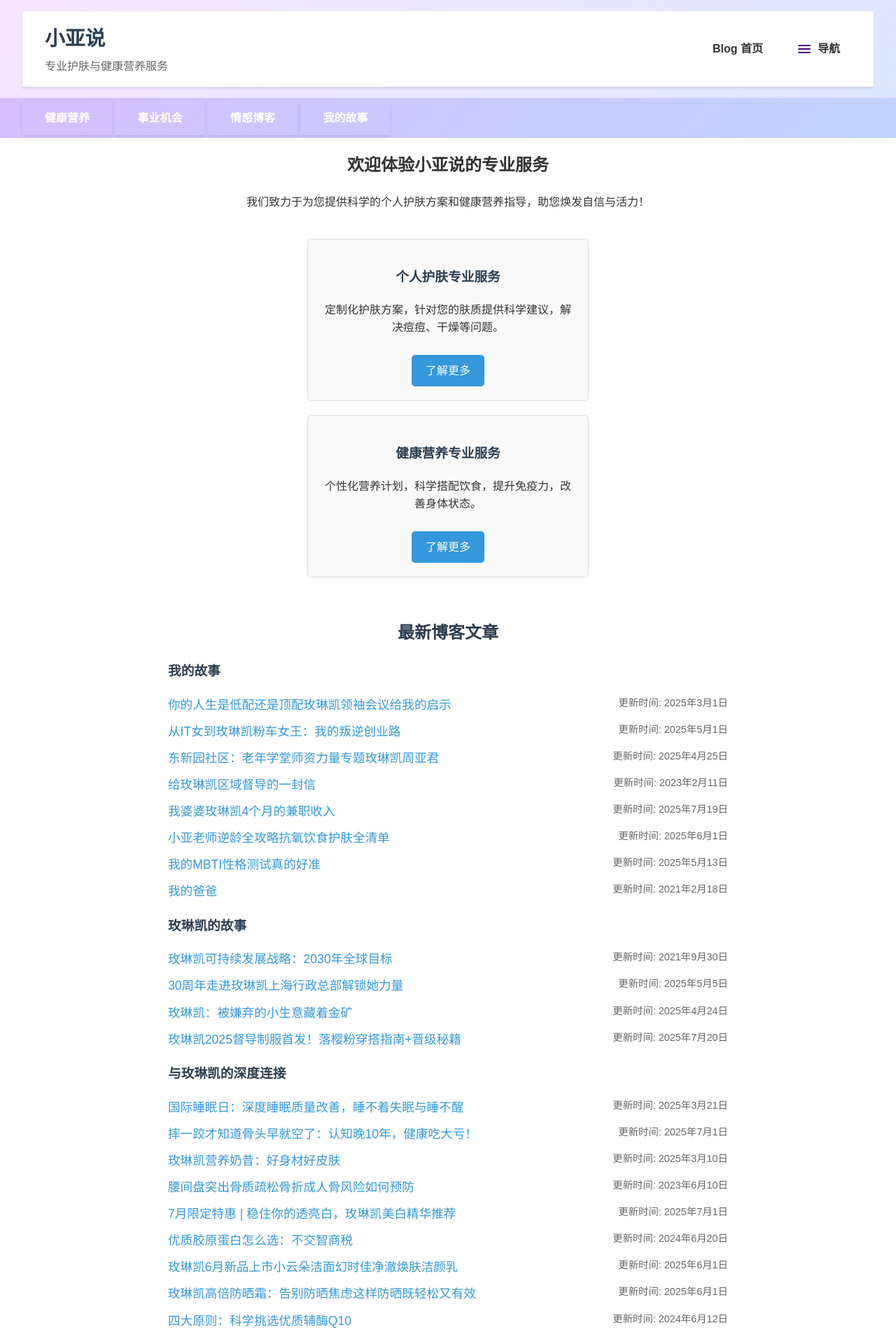
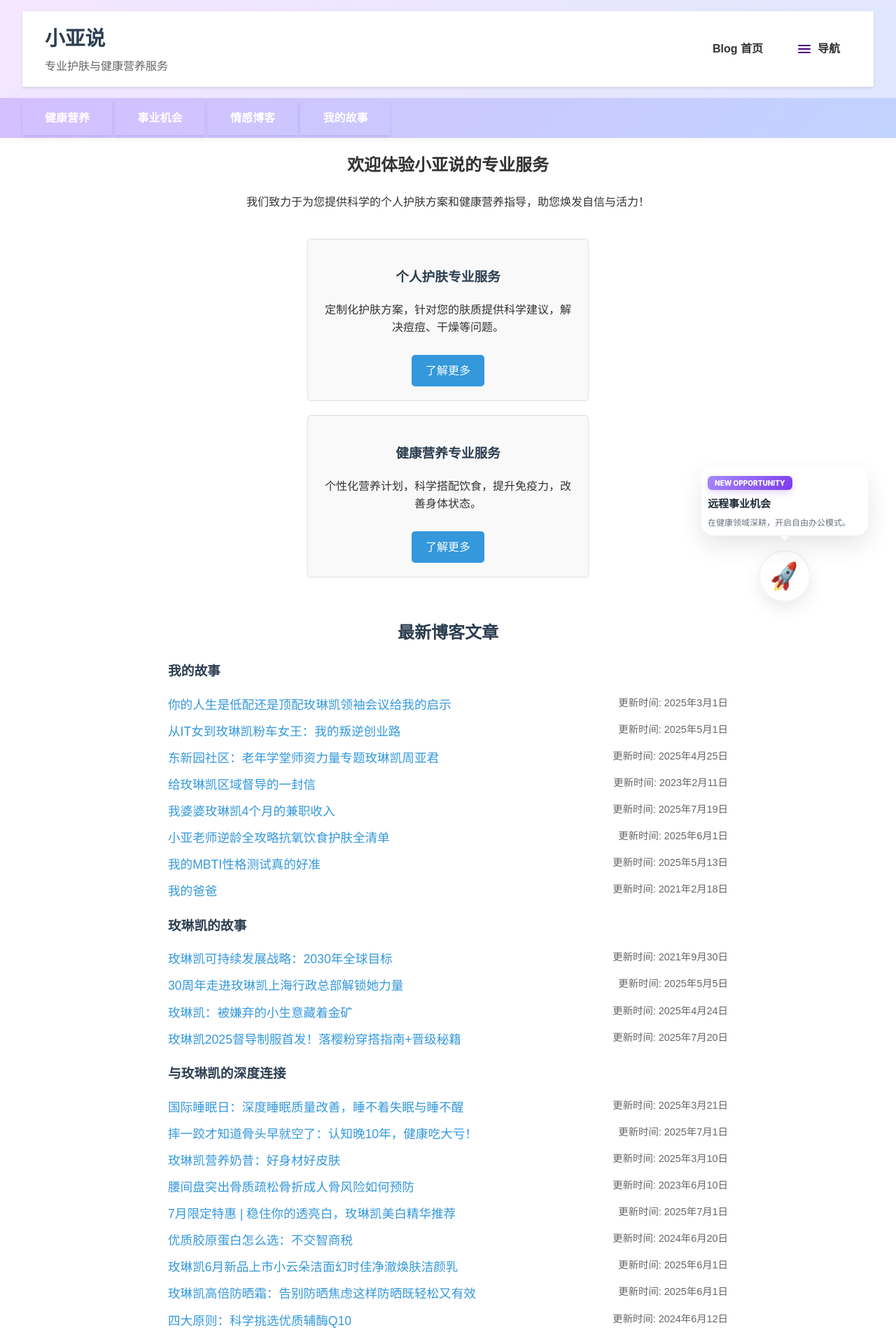
Before and after one commit to xiaoyarap/blog, a Jekyll site: the page built from index.html, in a window 1280 px wide. Shown: the top 1920 px of the page at 70% size. Built offline with Jekyll 4.4.1, drawn with Linux system fonts in a browser that asks for light colours.

Commit message:
Update footer.html

```diff
--- a/_includes/footer.html
+++ b/_includes/footer.html
@@ -7,7 +7,123 @@
     <meta name="keywords" content="xiaoyarap, 生活美学, 护肤, 健康营养，时尚潮流, 美妆, 社交媒体, 玫琳凯">
     <title>MaryKay玫琳凯官方资深美容顾问咨询</title>
     <link rel="stylesheet" href="{{ site.baseurl }}/assets/css/styles.css">
+    <style>
+        /* --- 核心悬浮容器 --- */
+        #dynamicRocketWidget {
+            position: fixed;
+            bottom: 40px;
+            right: 40px;
+            z-index: 10000;
+            display: flex;
+            flex-direction: column;
+            align-items: center;
+            font-family: -apple-system, "SF Pro Text", "PingFang SC", sans-serif;
+            /* 关键：增加平滑的位移过渡，产生跟随感 */
+            transition: transform 0.3s cubic-bezier(0.34, 1.56, 0.64, 1), opacity 0.5s;
+            cursor: pointer;
+            text-decoration: none;
+        }
 
+        /* --- 文字卡片：常驻且带漂浮动画 --- */
+        .info-card-permanent {
+            background: rgba(255, 255, 255, 0.9);
+            backdrop-filter: blur(12px);
+            -webkit-backdrop-filter: blur(12px);
+            border: 1px solid rgba(255, 255, 255, 0.4);
+            border-radius: 18px;
+            padding: 8px;
+            width: 220px;
+            box-shadow: 0 15px 35px rgba(0, 0, 0, 0.1);
+            margin-bottom: 20px;
+            position: relative;
+            /* 自主上下漂浮 */
+            animation: floating 3s ease-in-out infinite;
+        }
+
+        /* 气泡尖角 */
+        .info-card-permanent::after {
+            content: '';
+            position: absolute;
+            bottom: -8px;
+            left: 50%;
+            transform: translateX(-50%);
+            border-width: 6px 6px 0;
+            border-style: solid;
+            border-color: rgba(255, 255, 255, 0.9) transparent;
+        }
+
+        /* New Opportunity 标签 */
+        .opportunity-tag {
+            display: inline-block;
+            background: linear-gradient(135deg, #a78bfa, #7c3aed);
+            color: white;
+            font-size: 10px;
+            font-weight: 800;
+            padding: 2px 10px;
+            border-radius: 6px;
+            margin-bottom: 8px;
+            text-transform: uppercase;
+            box-shadow: 0 4px 10px rgba(124, 58, 237, 0.2);
+        }
+
+        .info-card-title {
+            display: block;
+            font-size: 15px;
+            font-weight: 700;
+            color: #1f2937;
+            margin-bottom: 6px;
+        }
+
+        .info-card-desc {
+            display: block;
+            font-size: 12px;
+            color: #6b7280;
+            line-height: 1.5;
+        }
+
+        /* --- 小火箭图标 --- */
+        .rocket-circle {
+            width: 70px;
+            height: 70px;
+            background: white;
+            border-radius: 50%;
+            display: flex;
+            align-items: center;
+            justify-content: center;
+            box-shadow: 0 10px 25px rgba(0,0,0,0.08);
+            border: 2px solid #f3f4f6;
+            transition: all 0.3s ease;
+        }
+
+        .rocket-icon {
+            font-size: 35px;
+            /* 初始倾斜，准备起飞感 */
+            transform: rotate(-10deg);
+            transition: transform 0.3s ease;
+        }
+
+        /* --- 动态类：滚动时触发 --- */
+        .scrolling {
+            transform: scale(1.05) translateY(-10px); /* 滚动时微微上浮，产生动力感 */
+        }
+
+        /* --- 动画帧 --- */
+        @keyframes floating {
+            0%, 100% { transform: translateY(0); }
+            50% { transform: translateY(-12px); }
+        }
+
+        /* 鼠标悬停交互 */
+        #dynamicRocketWidget:hover .rocket-circle {
+            background: #fdfaff;
+            border-color: #a78bfa;
+            box-shadow: 0 15px 30px rgba(124, 58, 237, 0.2);
+        }
+
+        #dynamicRocketWidget:hover .rocket-icon {
+            transform: rotate(10deg) scale(1.2);
+        }
+    </style>
 </head>
 <body>
     <footer class="site-footer" itemscope itemtype="https://schema.org/WPFooter">
@@ -216,33 +332,39 @@
         }
     </script>
 
-    <!-- 回到顶部按钮 -->
-<div id="backToTop" title="回到顶部" style="position: fixed; bottom: 30px; right: 30px; width: 50px; height: 50px; background: linear-gradient(135deg, #a78bfa, #60a5fa); color: white; border-radius: 50%; display: none; align-items: center; justify-content: center; cursor: pointer; box-shadow: 0 4px 15px rgba(0,0,0,0.2); z-index: 9999; font-size: 20px;">↑</div>
 
-<style>
-  html { scroll-behavior: smooth; } /* 全站平滑滚动 */
-  #backToTop { transition: transform 0.2s, opacity 0.3s; }
-  #backToTop:hover { transform: scale(1.1); }
-</style>
+    <!-- 挂件 HTML -->
+    <a href="https://mp.weixin.qq.com/mp/appmsgalbum?__biz=MzUxNDAwNTk0MQ==&action=getalbum&album_id=2679158701706002433#wechat_redirect" id="dynamicRocketWidget">
+        <!-- 文字卡片区 -->
+        <div class="info-card-permanent">
+            <div class="opportunity-tag">New Opportunity</div>
+            <span class="info-card-title">远程事业机会</span>
+            <span class="info-card-desc">在健康领域深耕，开启自由办公模式。</span>
+        </div>
 
-<script>
-document.addEventListener("DOMContentLoaded", function () {
-  var bttBtn = document.getElementById("backToTop");
+        <!-- 火箭图标区 -->
+        <div class="rocket-circle">
+            <span class="rocket-icon">🚀</span>
+        </div>
+    </a>
 
-  // 滚动超过400像素显示按钮
-  window.addEventListener("scroll", function () {
-    if (window.scrollY > 400) {
-      bttBtn.style.display = "flex";
-    } else {
-      bttBtn.style.display = "none";
-    }
-  });
+    <!-- 脚本逻辑：处理动态跟随的物理反馈 -->
+    <script>
+        let isScrolling;
+        const widget = document.getElementById('dynamicRocketWidget');
 
-  // 点击回到顶部
-  bttBtn.addEventListener("click", function () {
-    window.scrollTo({ top: 0, behavior: 'smooth' });
-  });
-});
-</script>
+        window.addEventListener('scroll', function() {
+            // 1. 滚动时添加类名，触发 CSS 变换
+            widget.classList.add('scrolling');
+
+            // 2. 清除之前的定时器
+            window.clearTimeout(isScrolling);
+
+            // 3. 停止滚动 150ms 后，恢复原位
+            isScrolling = setTimeout(function() {
+                widget.classList.remove('scrolling');
+            }, 150);
+        });
+    </script>
 </body>
 </html>
```
